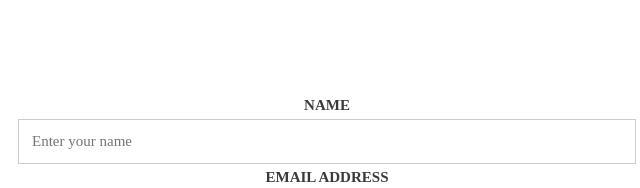
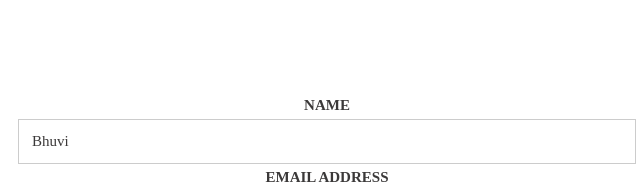
Before and after one commit to vivekrai9638/template-design, a plain HTML site: page clone website/index.html in a window 1280 px wide. Shown: the part 4567-4755 px from the top of the page, 313-953 px from the left. Drawn offline with Linux system fonts and the light colour scheme.

Commit message:
Update index.html

```diff
--- a/clone website/index.html
+++ b/clone website/index.html
@@ -184,7 +184,7 @@
             <form action="#" id="form1">
                 <div class="form-name">
                     <label for="name">NAME</label> <br>
-                    <input id="name" type="text" size="90" placeholder="Enter your name" required>
+                    <input id="name" type="text" size="90" placeholder="Enter your name" value="Bhuvi" required>
                 </div>
                 <div class="form-mail">
                     <label for="mail-id">EMAIL ADDRESS</label> <br>
```
